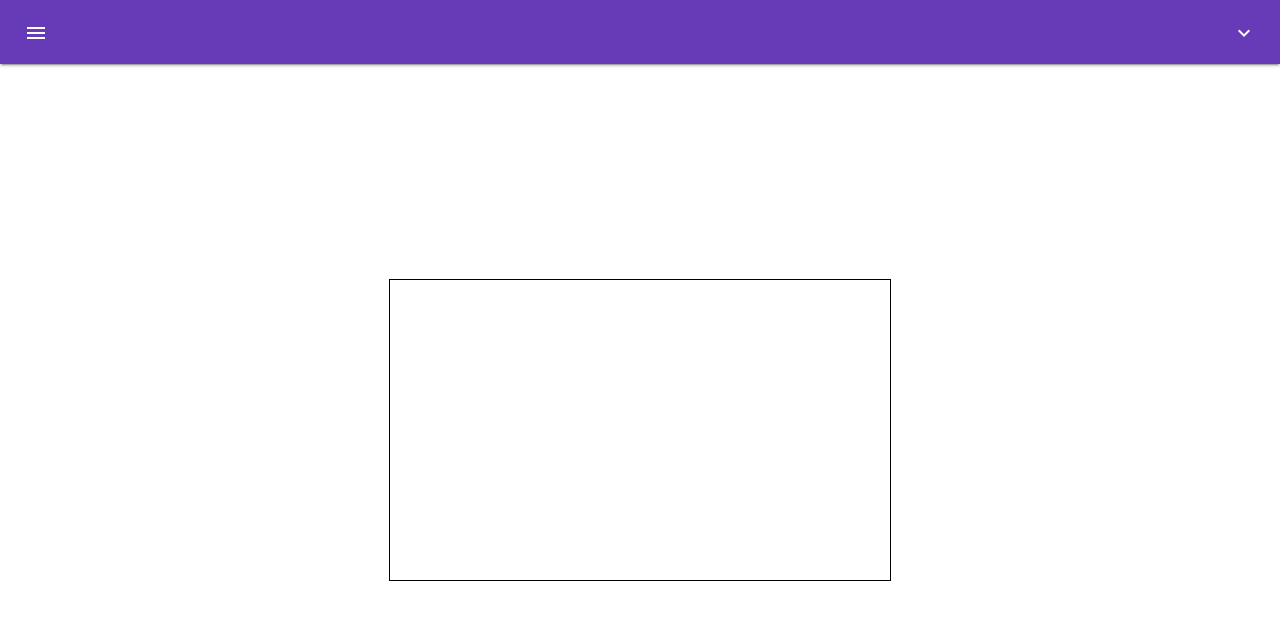
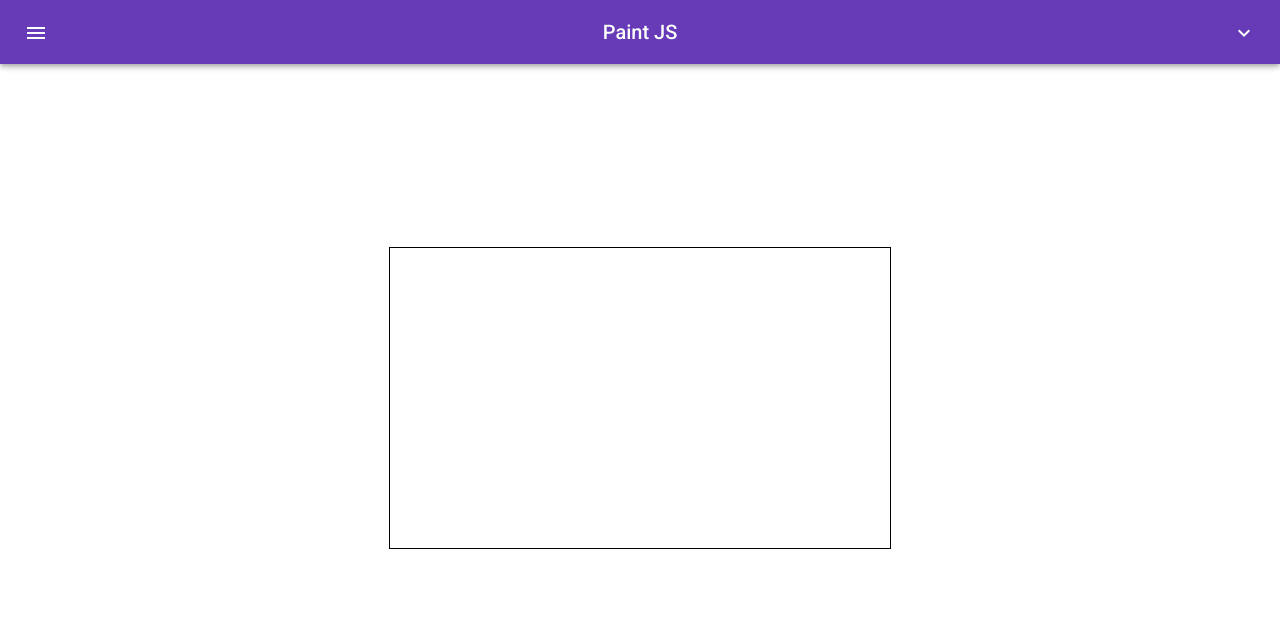
Before and after one commit to hwawrzacz/graphics-manipulator, an Angular app: page / in a window 1280 px wide. Shown: the top 620 px of the page. Built offline with nearby package versions, Linux system fonts and the light colour scheme.

Commit message:
Toolbar cosmetic changes
Make toolbar fixed.

Add title.

Add expand arrow animation.

```diff
--- a/src/app/app.component.html
+++ b/src/app/app.component.html
@@ -1,5 +1,5 @@
 <div class="app-wrapper">
-  <app-toolbar></app-toolbar>
+  <app-toolbar [title]="title"></app-toolbar>
 
   <main>
     <app-canvas></app-canvas>
--- a/src/app/app.component.scss
+++ b/src/app/app.component.scss
@@ -1,3 +1,10 @@
+app-toolbar {
+  position: fixed;
+  top: 0;
+  left: 0;
+  width: 100%;
+}
+
 .app-wrapper {
   display: flex;
   flex: 1 1;
--- a/src/app/components/toolbar/toolbar.component.html
+++ b/src/app/components/toolbar/toolbar.component.html
@@ -1,5 +1,5 @@
 <mat-toolbar color="primary">
-  <mat-toolbar-row class="mat-elevation-z2">
+  <mat-toolbar-row class="mat-elevation-z4">
     <button mat-icon-button>
       <mat-icon> menu </mat-icon>
     </button>
@@ -7,7 +7,7 @@
     <span>{{ title }}</span>
 
     <button mat-icon-button>
-      <mat-icon (click)="toggleToolbar()"> expand_more </mat-icon>
+      <mat-icon (click)="toggleToolbar()" [class.upside-down]="expanded"> expand_more </mat-icon>
     </button>
   </mat-toolbar-row>
 
--- a/src/app/components/toolbar/toolbar.component.scss
+++ b/src/app/components/toolbar/toolbar.component.scss
@@ -15,7 +15,15 @@ mat-toolbar {
   }
 }
 
+mat-icon {
+  transition: 300ms;
+}
+
 .expanded {
   visibility: visible !important;
   max-height: 48px !important;
 }
+
+.upside-down {
+  transform: rotate(180deg);
+}
```
